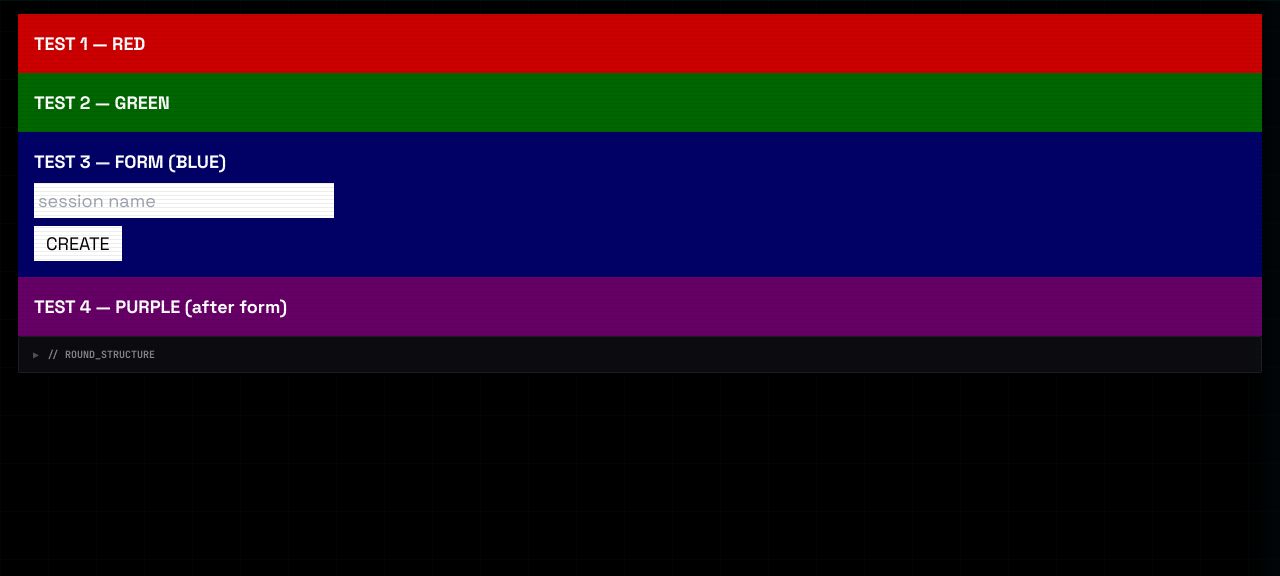
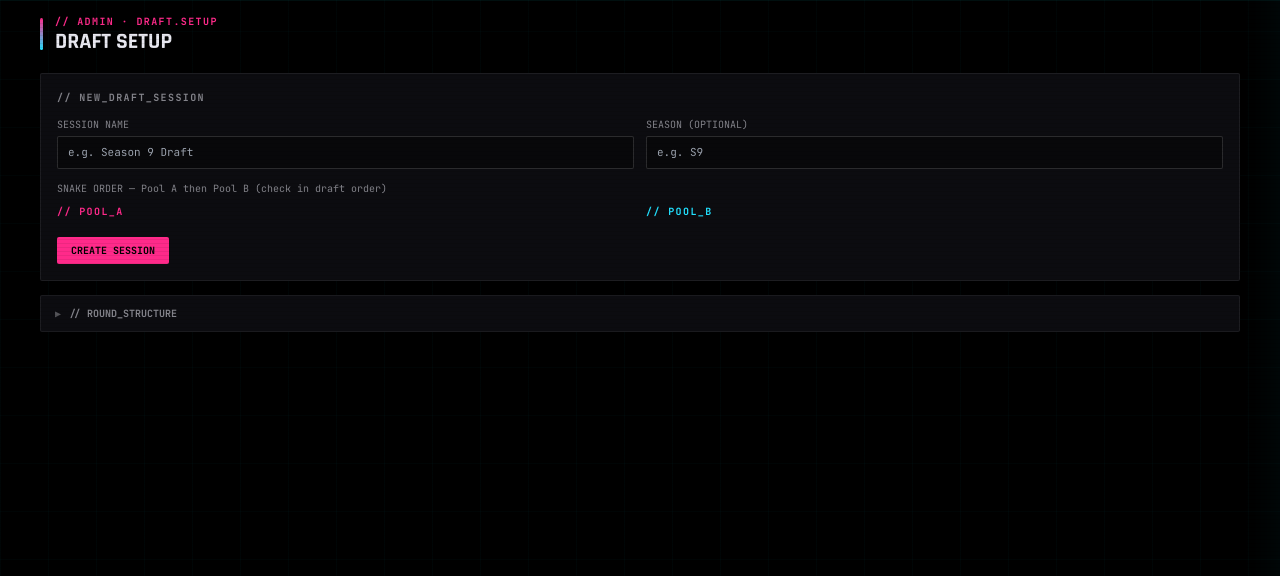
Before and after one commit to EntoSanchez/yuri-draft-league, a Flask app: page /admin/draft in a window 1280 px wide. Shown: the part 65-641 px from the top of the page. Run offline with Flask 3, Linux system fonts and the light colour scheme; the visitor is signed in with stand-in values (Sample User, id 1); data that the repository does not hold is empty; parts of the project's set-up code (start-up, migrations or seed data) failed here and were passed over; some libraries are stand-ins or nearby versions.

Commit message:
Restore Create Session form with all-inline styles (no CSS classes)
Eliminates class-based invisibility; minimal test confirmed form renders
when using only inline styles.

Co-Authored-By: Claude Sonnet 4.6 <noreply@anthropic.com>

```diff
--- a/templates/admin/draft.html
+++ b/templates/admin/draft.html
@@ -467,15 +467,52 @@ setInterval(_apollDraft,8000);
 {% endif %}
 
 {% else %}
-<div style="background:#cc0000;color:#fff;padding:16px;font-size:18px;font-weight:bold;">TEST 1 — RED</div>
-<div style="background:#006600;color:#fff;padding:16px;font-size:18px;font-weight:bold;">TEST 2 — GREEN</div>
-<form method="POST" style="background:#000066;color:#fff;padding:16px;font-size:18px;">
-  <div style="font-weight:bold;margin-bottom:8px;">TEST 3 — FORM (BLUE)</div>
-  <input type="hidden" name="action" value="create_session">
-  <input type="text" name="name" placeholder="session name" style="color:#000;padding:4px;margin-bottom:8px;display:block;width:300px;">
-  <button type="submit" style="background:#fff;color:#000;padding:4px 12px;">CREATE</button>
-</form>
-<div style="background:#660066;color:#fff;padding:16px;font-size:18px;font-weight:bold;">TEST 4 — PURPLE (after form)</div>
+{# ════════════════════════════════════════════ NO SESSION ════════════════════════════════════════════ #}
+<div style="max-width:1200px;margin:0 auto;">
+  <div style="display:flex;align-items:center;gap:12px;margin-bottom:20px;">
+    <div style="width:3px;height:32px;background:linear-gradient(to bottom,var(--magenta),var(--cyan));border-radius:2px;"></div>
+    <div>
+      <div class="ad-ey">// ADMIN · DRAFT.SETUP</div>
+      <div class="ad-h1" style="margin-top:2px;">Draft Setup</div>
+    </div>
+  </div>
+
+{# ── Create New Session ── #}
+<div style="padding:16px;margin-bottom:14px;background:var(--panel-2);border:1px solid var(--hairline);border-radius:2px;">
+  <div style="font-family:'JetBrains Mono',monospace;font-size:10px;font-weight:700;letter-spacing:.14em;text-transform:uppercase;color:var(--text-mute);margin-bottom:12px;">// NEW_DRAFT_SESSION</div>
+  <form method="POST">
+    <input type="hidden" name="action" value="create_session">
+    <div style="display:grid;grid-template-columns:1fr 1fr;gap:12px;margin-bottom:12px;">
+      <div>
+        <label style="display:block;font-family:'JetBrains Mono',monospace;font-size:10px;color:var(--text-mute);margin-bottom:4px;">SESSION NAME</label>
+        <input type="text" name="name" required placeholder="e.g. Season 9 Draft" style="width:100%;padding:7px 10px;background:var(--panel);border:1px solid var(--hairline-2);border-radius:2px;color:var(--text);font-family:'JetBrains Mono',monospace;font-size:11px;">
+      </div>
+      <div>
+        <label style="display:block;font-family:'JetBrains Mono',monospace;font-size:10px;color:var(--text-mute);margin-bottom:4px;">SEASON (OPTIONAL)</label>
+        <input type="text" name="season" placeholder="e.g. S9" style="width:100%;padding:7px 10px;background:var(--panel);border:1px solid var(--hairline-2);border-radius:2px;color:var(--text);font-family:'JetBrains Mono',monospace;font-size:11px;">
+      </div>
+    </div>
+    <div style="margin-bottom:12px;">
+      <label style="display:block;font-family:'JetBrains Mono',monospace;font-size:10px;color:var(--text-mute);margin-bottom:8px;">SNAKE ORDER — Pool A then Pool B (check in draft order)</label>
+      <div style="display:grid;grid-template-columns:1fr 1fr;gap:12px;">
+        {% for pool_label, pool_coaches in [('A', coaches_a), ('B', coaches_b)] %}
+        <div>
+          <div style="font-family:'JetBrains Mono',monospace;font-size:10px;font-weight:700;letter-spacing:.14em;text-transform:uppercase;margin-bottom:6px;color:{{ 'var(--magenta)' if pool_label=='A' else 'var(--cyan)' }};">// POOL_{{ pool_label }}</div>
+          {% for coach in pool_coaches %}
+          <label style="display:flex;align-items:center;gap:8px;padding:6px 10px;border:1px solid var(--hairline);border-radius:2px;background:var(--panel);margin-bottom:3px;cursor:pointer;">
+            <input type="checkbox" name="snake_order" value="{{ coach.id }}" style="accent-color:var(--magenta);">
+            {% if coach.logo_url %}<img src="{{ coach.logo_url }}" style="width:18px;height:18px;object-fit:contain;border-radius:2px;" alt="">
+            {% else %}<div style="width:18px;height:18px;border-radius:50%;background:{{ coach.color or '#374151' }};display:flex;align-items:center;justify-content:center;font-size:7px;font-weight:700;color:#fff;">{{ coach.team_name[:2].upper() }}</div>{% endif %}
+            <span style="font-family:'Rajdhani',sans-serif;font-size:13px;font-weight:700;color:var(--text);">{{ coach.team_name }}</span>
+          </label>
+          {% endfor %}
+        </div>
+        {% endfor %}
+      </div>
+    </div>
+    <button type="submit" style="display:inline-flex;align-items:center;justify-content:center;padding:6px 14px;border-radius:2px;font-family:'JetBrains Mono',monospace;font-size:10px;font-weight:700;cursor:pointer;border:none;background:var(--magenta);color:#000;">CREATE SESSION</button>
+  </form>
+</div>
 
 {# ── Round Structure ── #}
 <details class="ad-panel" style="margin-bottom:14px;">
```
